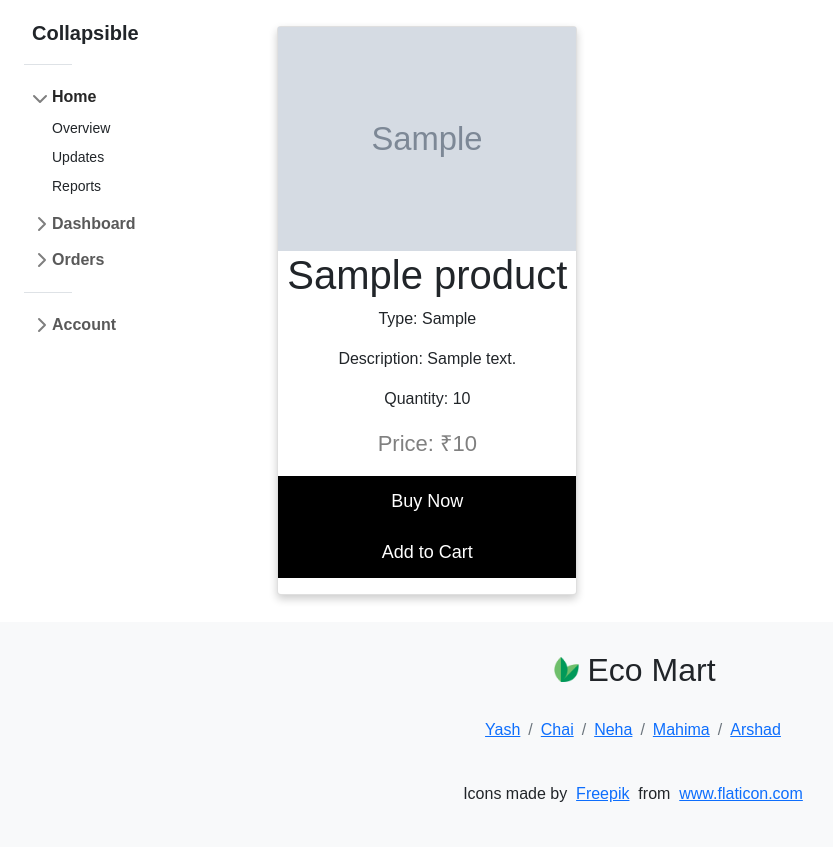
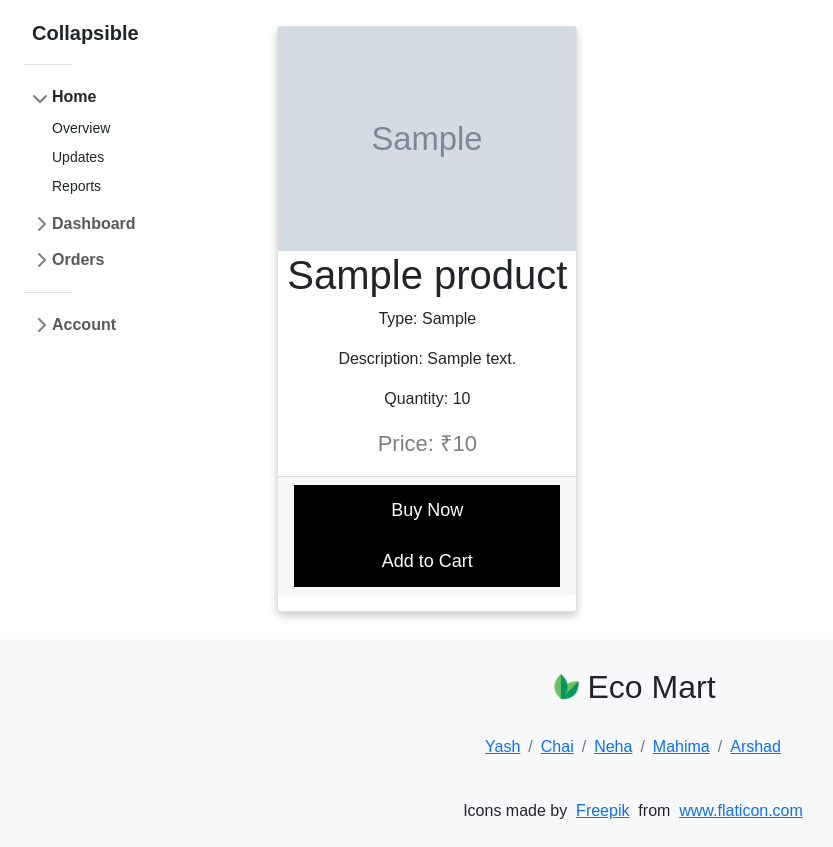
Before and after one commit to YashKandalkar/eco-mart, a Flask app: template templates/index.html in a window 1280 px wide. Shown: the part 57-904 px from the top of the page, without its empty margins (7-840 px from the left). Before the commit the page ends 859 px from the top, so only its background shows below. Run offline with Flask 2, Linux system fonts and the light colour scheme; the template is opened without the code that fills it: most values are stand-ins (such as "Sample title", 1, 10 or a date in 2020); grey boxes marked "Sample" are stand-in pictures; parts of the project's set-up code (start-up, migrations or seed data) failed here and were passed over.

Commit message:
cards of uniform size @author Arshad

```diff
--- a/templates/index.html
+++ b/templates/index.html
@@ -145,15 +145,16 @@
     <div class="row">
       {%for i in products%}
       <div class="col-lg-4 col-md-4 col-sm-4 col-xs-4 my-4">
-        <div class="card">
+        <div class="card h-100">
           <img src='{{i["IMAGE_PATH"]}}' alt="image" />
           <h1>{{i["PRODUCT_NAME"]}}</h1>
           <p>Type: {{i["PRODUCT_CATEGORY"]}}</p>
           <p>Description: {{i["DESCRIPTION"]}}</p>
           <p>Quantity: {{i["QUANTITY"]}}</p>
           <p class="price">Price: &#8377;{{i["PRICE"]}}</p>
-          <p>
-            <button onclick="window.location.href = './buynow.html';">
+
+          <p class="card-footer mt-auto">
+            <button  onclick="window.location.href = './buynow.html';">
               Buy Now</button
             ><button onclick="window.location.href = './addtocart.html';">
               Add to Cart
```
